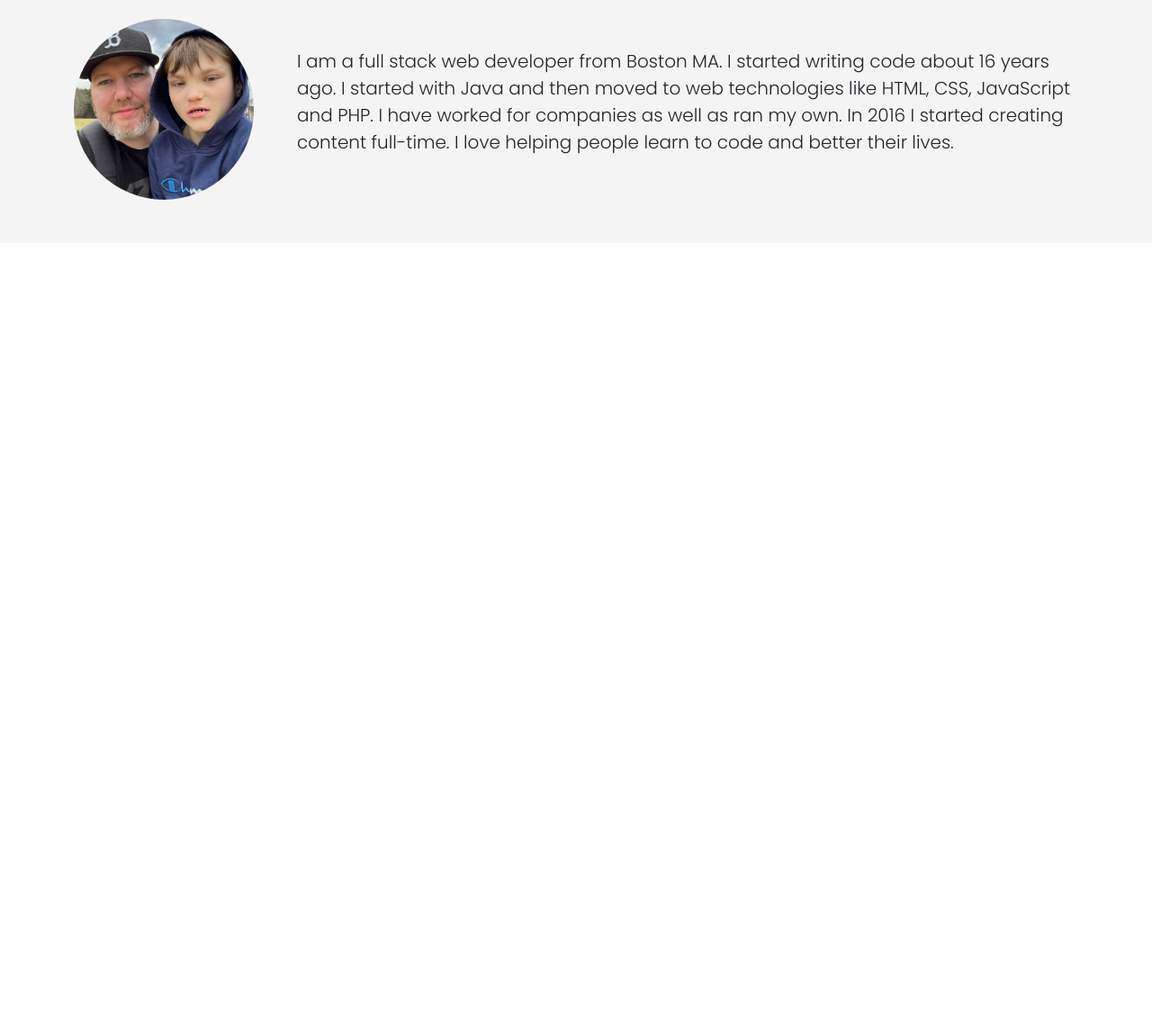
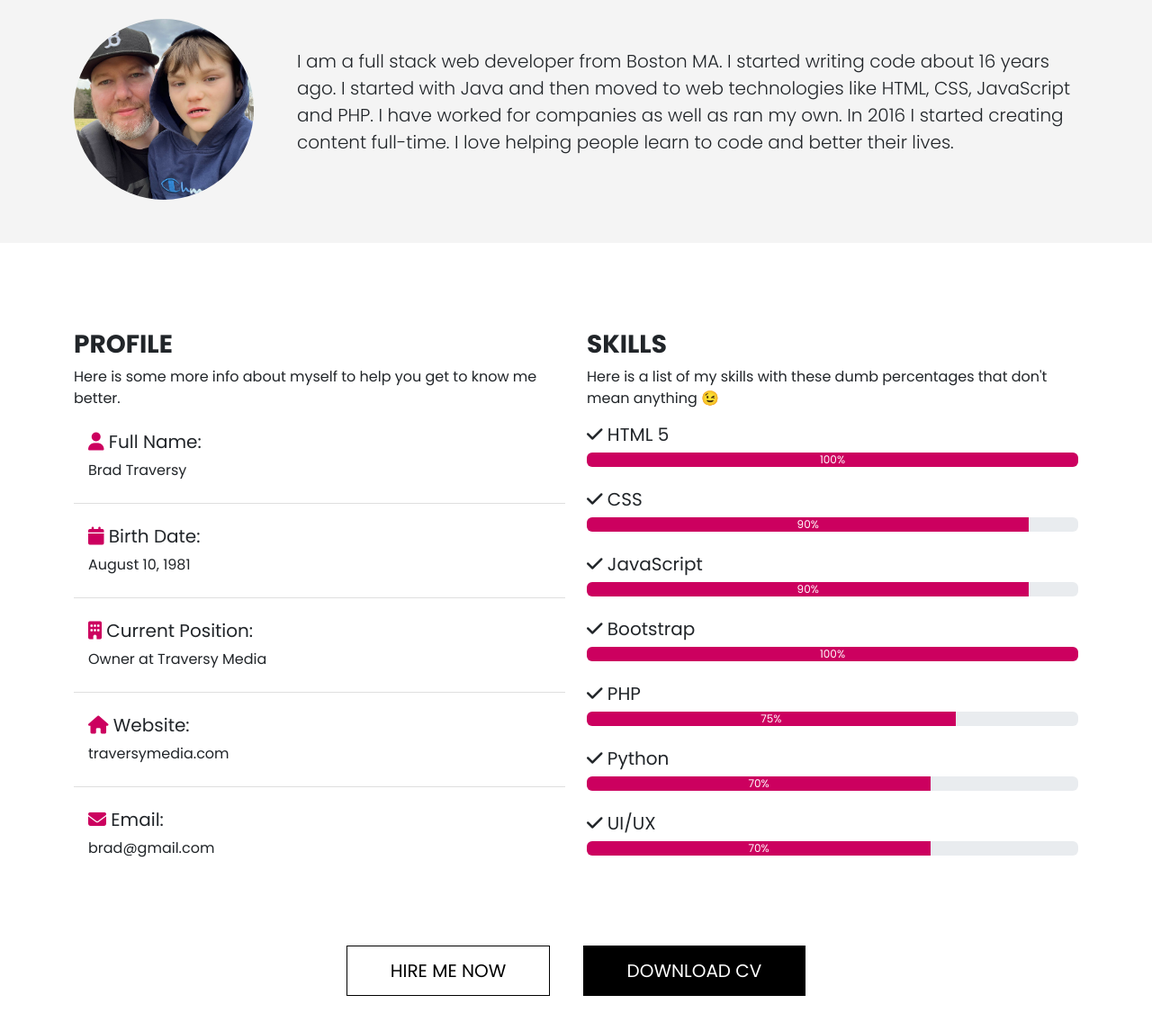
Before and after one commit to fikrirakala/portfolio-website, a website: page index.html in a window 1280 px wide. Shown: the part 951-2097 px from the top of the page at 90% size. Before the commit the page ends 1221 px from the top, so only its background shows below. Drawn offline with Linux system fonts and the light colour scheme.

Commit message:
create profile section

```diff
--- a/index.html
+++ b/index.html
@@ -91,6 +91,143 @@
       </div>
     </section>
 
+    <!-- Profile & Skills-->
+    <section class="profile my-6">
+      <div class="container">
+        <div class="row">
+          <div class="col-md-6">
+            <h3 class="text-uppercase fw-bold">Profile</h3>
+            <p>
+              Here is some more info about myself to help you get to know me
+              better.
+            </p>
+            <ul class="list-group list-group-flush">
+              <li class="list-group-item mb-3">
+                <h5 class="text-transform">
+                  <i class="fas fa-user text-primary"></i> Full Name:
+                </h5>
+                <p>Brad Traversy</p>
+              </li>
+              <li class="list-group-item mb-3">
+                <h5 class="text-transform">
+                  <i class="fas fa-calendar text-primary"></i> Birth Date:
+                </h5>
+                <p>August 10, 1981</p>
+              </li>
+              <li class="list-group-item mb-3">
+                <h5 class="text-transform">
+                  <i class="fas fa-building text-primary"></i> Current Position:
+                </h5>
+                <p>Owner at Traversy Media</p>
+              </li>
+              <li class="list-group-item mb-3">
+                <h5 class="text-transform">
+                  <i class="fas fa-home text-primary"></i> Website:
+                </h5>
+                <p>traversymedia.com</p>
+              </li>
+              <li class="list-group-item mb-3">
+                <h5 class="text-transform">
+                  <i class="fas fa-envelope text-primary"></i> Email:
+                </h5>
+                <p>brad@gmail.com</p>
+              </li>
+            </ul>
+          </div>
+          <div class="col-md-6">
+            <h3 class="text-uppercase fw-bold">Skills</h3>
+            <p>
+              Here is a list of my skills with these dumb percentages that don't
+              mean anything 😉
+            </p>
+            <h5><i class="fas fa-check"></i> HTML 5</h5>
+            <div
+              class="progress mb-4"
+              role="progressbar"
+              aria-valuenow="100"
+              aria-valuemin="0"
+              aria-valuemax="100">
+              <div class="progress-bar" style="width: 100%">100%</div>
+            </div>
+
+            <h5><i class="fas fa-check"></i> CSS</h5>
+            <div
+              class="progress mb-4"
+              role="progressbar"
+              aria-valuenow="90"
+              aria-valuemin="0"
+              aria-valuemax="100">
+              <div class="progress-bar" style="width: 90%">90%</div>
+            </div>
+
+            <h5><i class="fas fa-check"></i> JavaScript</h5>
+            <div
+              class="progress mb-4"
+              role="progressbar"
+              aria-valuenow="90"
+              aria-valuemin="0"
+              aria-valuemax="100">
+              <div class="progress-bar" style="width: 90%">90%</div>
+            </div>
+
+            <h5><i class="fas fa-check"></i> Bootstrap</h5>
+            <div
+              class="progress mb-4"
+              role="progressbar"
+              aria-valuenow="100"
+              aria-valuemin="0"
+              aria-valuemax="100">
+              <div class="progress-bar" style="width: 100%">100%</div>
+            </div>
+
+            <h5><i class="fas fa-check"></i> PHP</h5>
+            <div
+              class="progress mb-4"
+              role="progressbar"
+              aria-valuenow="75"
+              aria-valuemin="0"
+              aria-valuemax="100">
+              <div class="progress-bar" style="width: 75%">75%</div>
+            </div>
+
+            <h5><i class="fas fa-check"></i> Python</h5>
+            <div
+              class="progress mb-4"
+              role="progressbar"
+              aria-valuenow="70"
+              aria-valuemin="0"
+              aria-valuemax="100">
+              <div class="progress-bar" style="width: 70%">70%</div>
+            </div>
+
+            <h5><i class="fas fa-check"></i> UI/UX</h5>
+            <div
+              class="progress mb-4"
+              role="progressbar"
+              aria-valuenow="70"
+              aria-valuemin="0"
+              aria-valuemax="100">
+              <div class="progress-bar" style="width: 70%">70%</div>
+            </div>
+          </div>
+        </div>
+        <div class="row mt-5 text-center">
+          <div class="col-12">
+            <a
+              href="#"
+              class="btn btn-outline-dark btn-lg text-uppercase px-5 mx-3 my-2"
+              >Hire Me Now</a
+            >
+            <a
+              href="#"
+              class="btn btn-dark btn-lg text-uppercase px-5 mx-3 my-2"
+              >Download CV</a
+            >
+          </div>
+        </div>
+      </div>
+    </section>
+
     <script src="js/bootstrap.bundle.min.js"></script>
     <script src="js/lightbox-plus-jquery.min.js"></script>
     <script src="js/script.js"></script>
```
